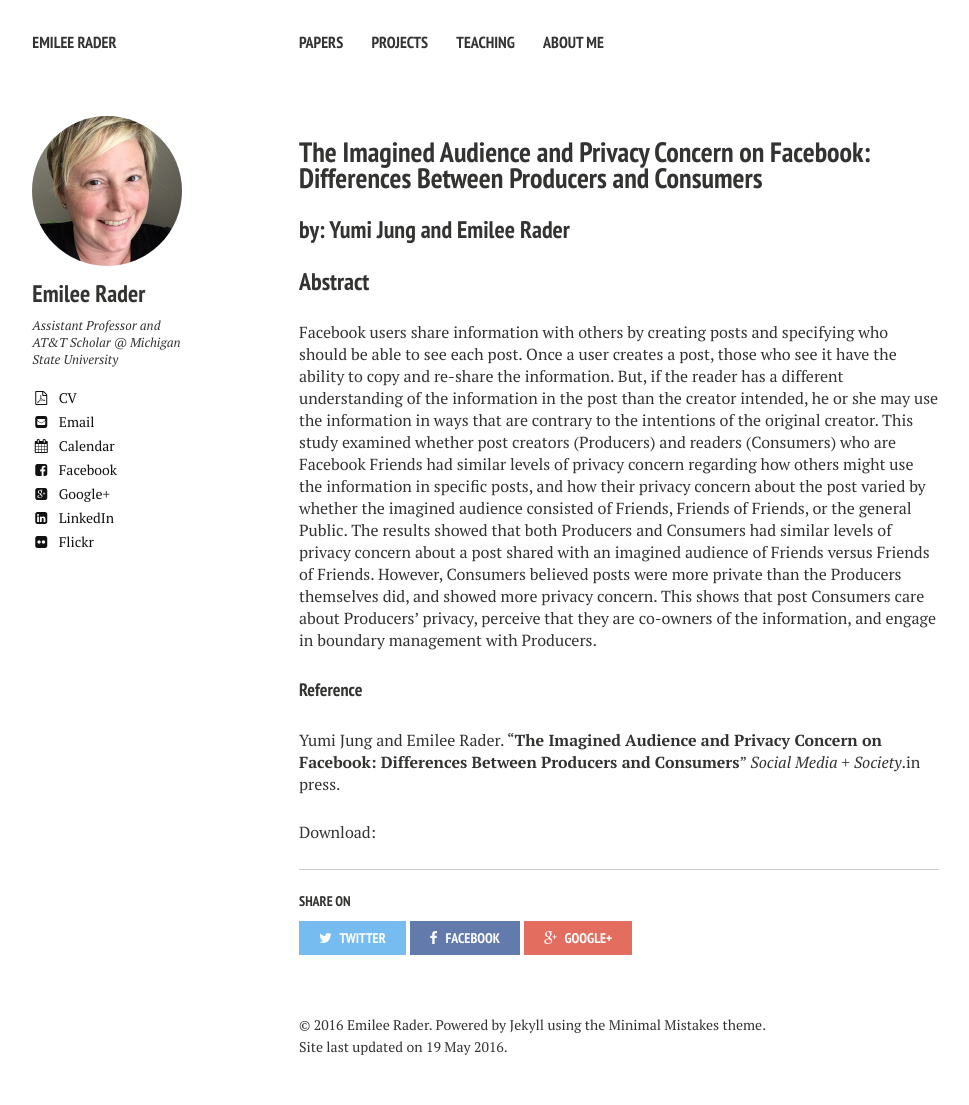
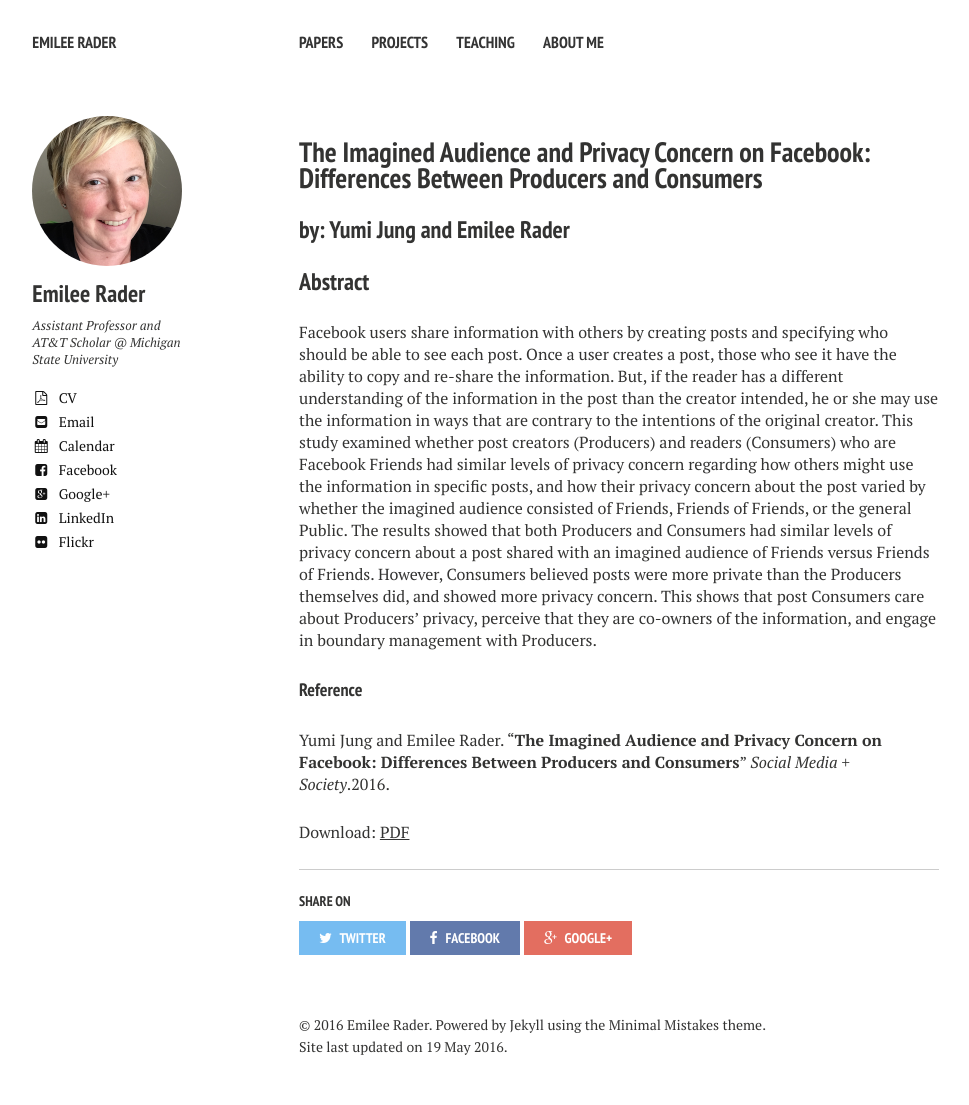
Before and after one commit to bierdoctor/bierdoctor.github.io, a Jekyll site: the page built from _posts/2016-02-20-imagined-audience-privacy-concern.md, in a window 1280 px wide. Shown: the whole page, without its empty margins (21-990 px from the left). Built offline with Jekyll 4.4.1, drawn with Linux system fonts in a browser that asks for light colours; nearby versions of some CDN libraries.

Commit message:
updated info for yumi's prelim paper, finally published online

```diff
--- a/_posts/2016-02-20-imagined-audience-privacy-concern.md
+++ b/_posts/2016-02-20-imagined-audience-privacy-concern.md
@@ -6,11 +6,11 @@
 title: "The Imagined Audience and Privacy Concern on Facebook: Differences Between Producers and Consumers"
 author: Yumi Jung and Emilee Rader
 journal: "Social Media + Society"
-year: in press
+year: 2016
 abstract: yes
-file:
-link:
-doi:
+file: "SocialMedia+Society-2016-Jung-Rader.pdf"
+link: "http://sms.sagepub.com/content/2/2/2056305116644615.abstract"
+doi: "10.1177/2056305116644615"
 ---
 
-Facebook users share information with others by creating posts and specifying who should be able to see each post. Once a user creates a post, those who see it have the ability to copy and re-share the information. But, if the reader has a different understanding of the information in the post than the creator intended, he or she may use the information in ways that are contrary to the intentions of the original creator. This study examined whether post creators (Producers) and readers (Consumers) who are Facebook Friends had similar levels of privacy concern regarding how others might use the information in specific posts, and how their privacy concern about the post varied by whether the imagined audience consisted of Friends, Friends of Friends, or the general Public. The results showed that both Producers and Consumers had similar levels of privacy concern about a post shared with an imagined audience of Friends versus Friends of Friends. However, Consumers believed posts were more private than the Producers themselves did, and showed more privacy concern. This shows that post Consumers care about Producers' privacy, perceive that they are co-owners of the information, and engage in boundary management with Producers.
+Facebook users share information with others by creating posts and specifying who should be able to see each post. Once a user creates a post, those who see it have the ability to copy and re-share the information. But, if the reader has a different understanding of the information in the post than the creator intended, he or she may use the information in ways that are contrary to the intentions of the original creator. This study examined whether post creators (Producers) and readers (Consumers) who are Facebook Friends had similar levels of privacy concern regarding how others might use the information in specific posts, and how their privacy concern about the post varied by whether the imagined audience consisted of Friends, Friends of Friends, or the general Public. The results showed that both Producers and Consumers had similar levels of privacy concern about a post shared with an imagined audience of Friends versus Friends of Friends. However, Consumers believed posts were more private than the Producers themselves did, and showed more privacy concern. This shows that post Consumers care about Producers’ privacy, perceive that they are co-owners of the information, and engage in boundary management with Producers.
```
